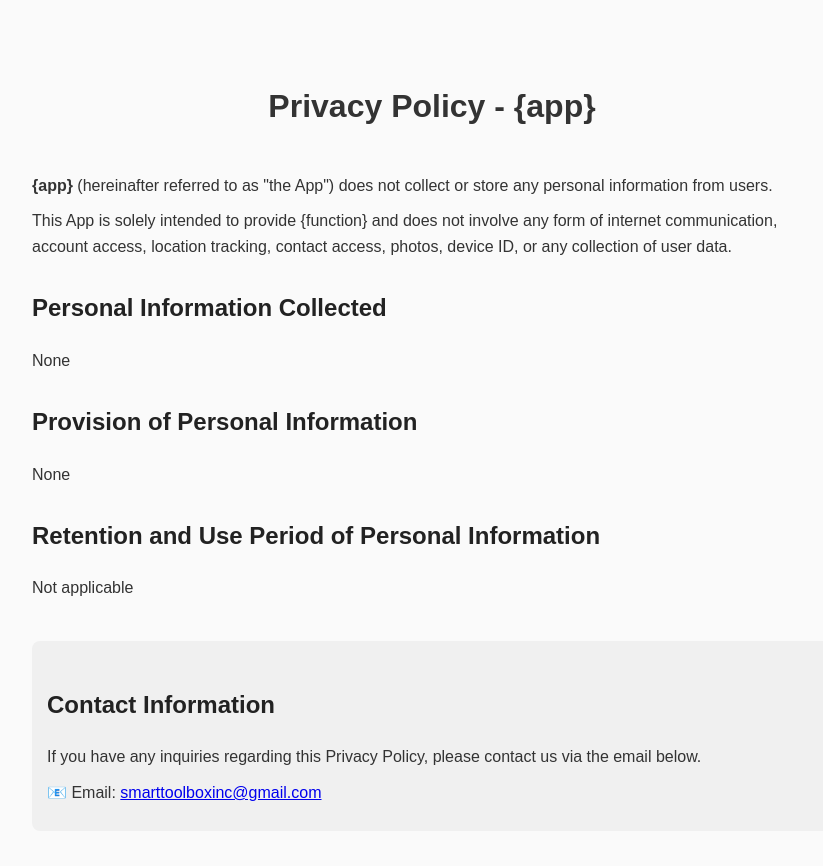
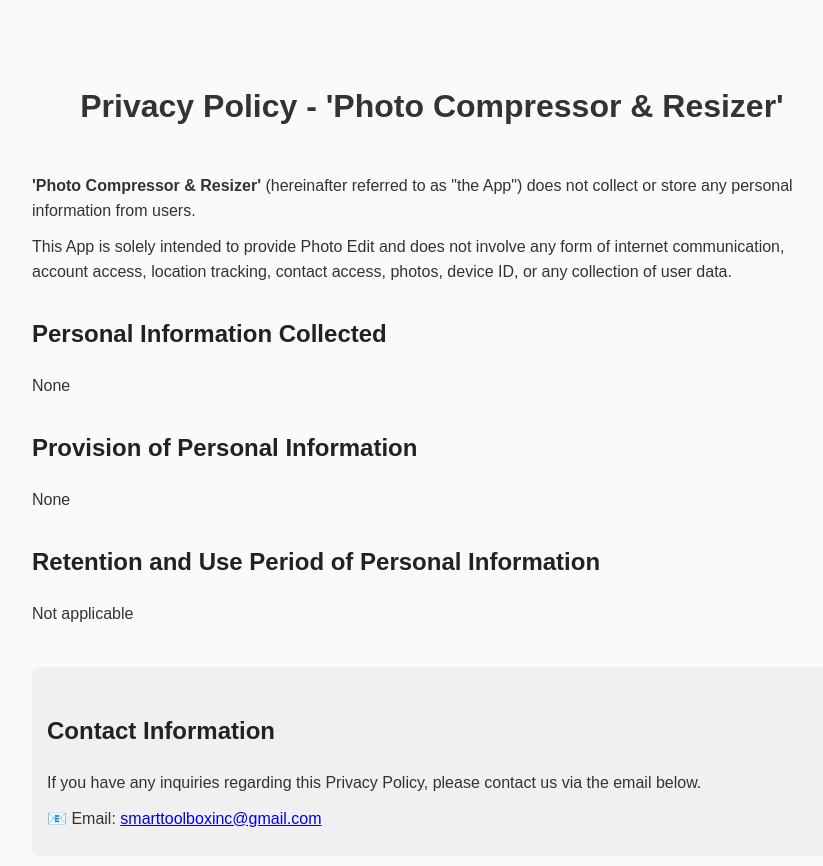
Before and after one commit to chillenglish0/privacy_policy_photocompressorresizer, a plain HTML site: page index.html in a window 1280 px wide. Shown: the whole page, without its empty margins (208-1031 px from the left). Drawn offline with Linux system fonts and the light colour scheme.

Commit message:
Update and rename index_tool.html to index.html

```diff
--- a/index_tool.html
+++ b/index.html
@@ -2,7 +2,7 @@
 <html lang="en">
 <head>
   <meta charset="UTF-8">
-  <title>Privacy Policy - {app}</title>
+  <title>Privacy Policy - 'Photo Compressor & Resizer'</title>
   <style>
     body {
       font-family: Arial, Helvetica, sans-serif;
@@ -33,10 +33,10 @@
   </style>
 </head>
 <body>
-  <h1>Privacy Policy - {app}</h1>
+  <h1>Privacy Policy - 'Photo Compressor & Resizer'</h1>
 
-  <p><strong>{app}</strong> (hereinafter referred to as "the App") does not collect or store any personal information from users.</p>
-  <p>This App is solely intended to provide {function} and does not involve any form of internet communication, account access, location tracking, contact access, photos, device ID, or any collection of user data.</p>
+  <p><strong>'Photo Compressor & Resizer'</strong> (hereinafter referred to as "the App") does not collect or store any personal information from users.</p>
+  <p>This App is solely intended to provide Photo Edit and does not involve any form of internet communication, account access, location tracking, contact access, photos, device ID, or any collection of user data.</p>
 
   <h2>Personal Information Collected</h2>
   <p>None</p>
```
